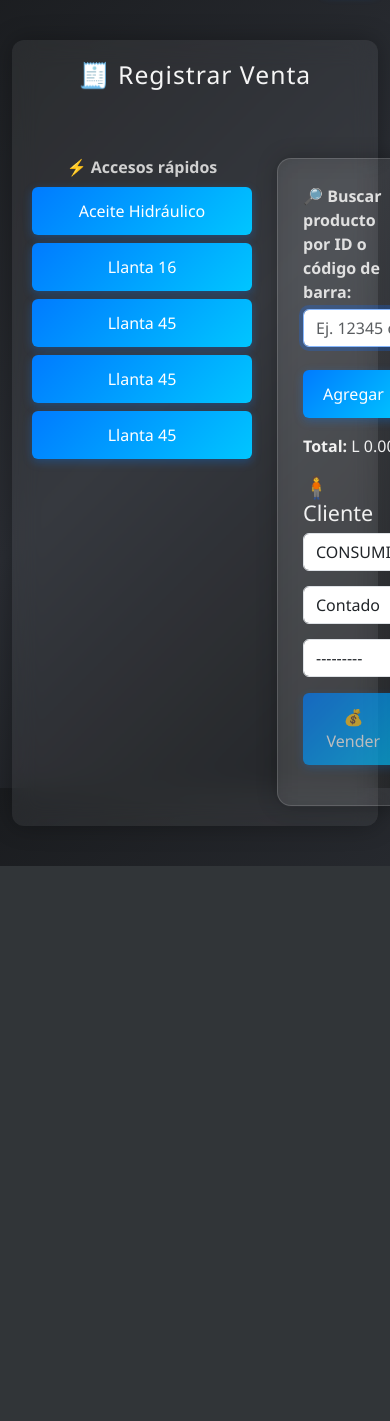
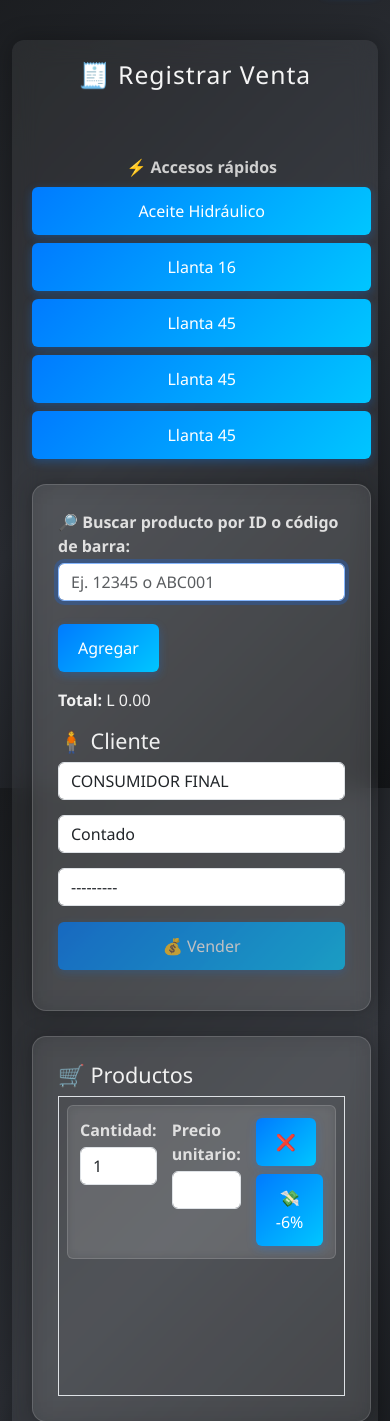
Before and after one commit to wiliancabel-creator/sistema_facturacion, a Django app: page /crear-venta/ in a window 390 px wide; the page is wider, and only the part inside the window is pictured. Shown: the part 56-1477 px from the top of that part. Before the commit the page ends 922 px from the top of that part, so only its background shows below. Run offline with Django 5.2, Linux system fonts and the light colour scheme; a user stored in the database is signed in; data comes from the database, SQL or seed files in the repository.

Commit message:
Mensaje descriptivo del cambio

```diff
--- a/static/css/estilo_base.css
+++ b/static/css/estilo_base.css
@@ -149,7 +149,12 @@
   background-color: rgba(255, 255, 255, 0.12);
 }
 
-
+/* Responsive */
+@media (max-width: 992px) {
+  .venta-layout {
+    grid-template-columns: 1fr;
+  }
+}
 
 /* === Tema oscuro (por defecto) === */
 body {
```
